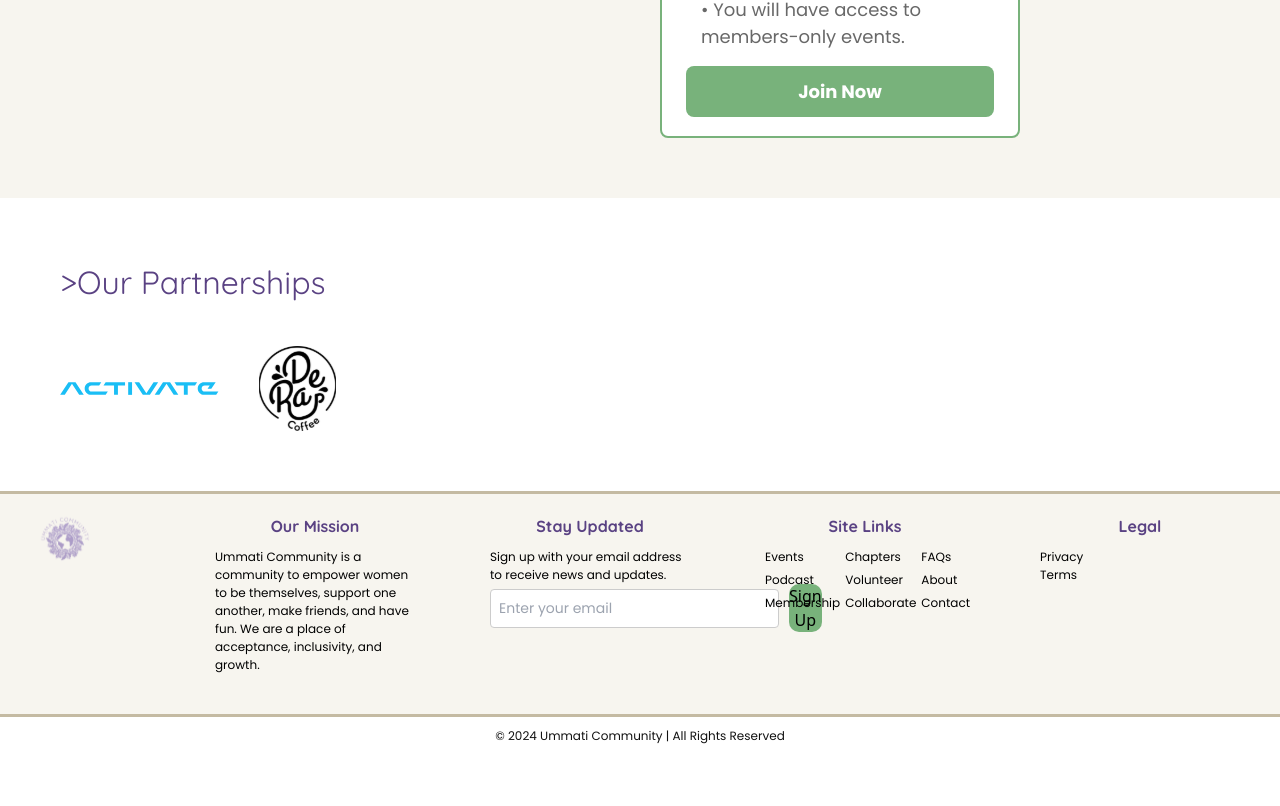
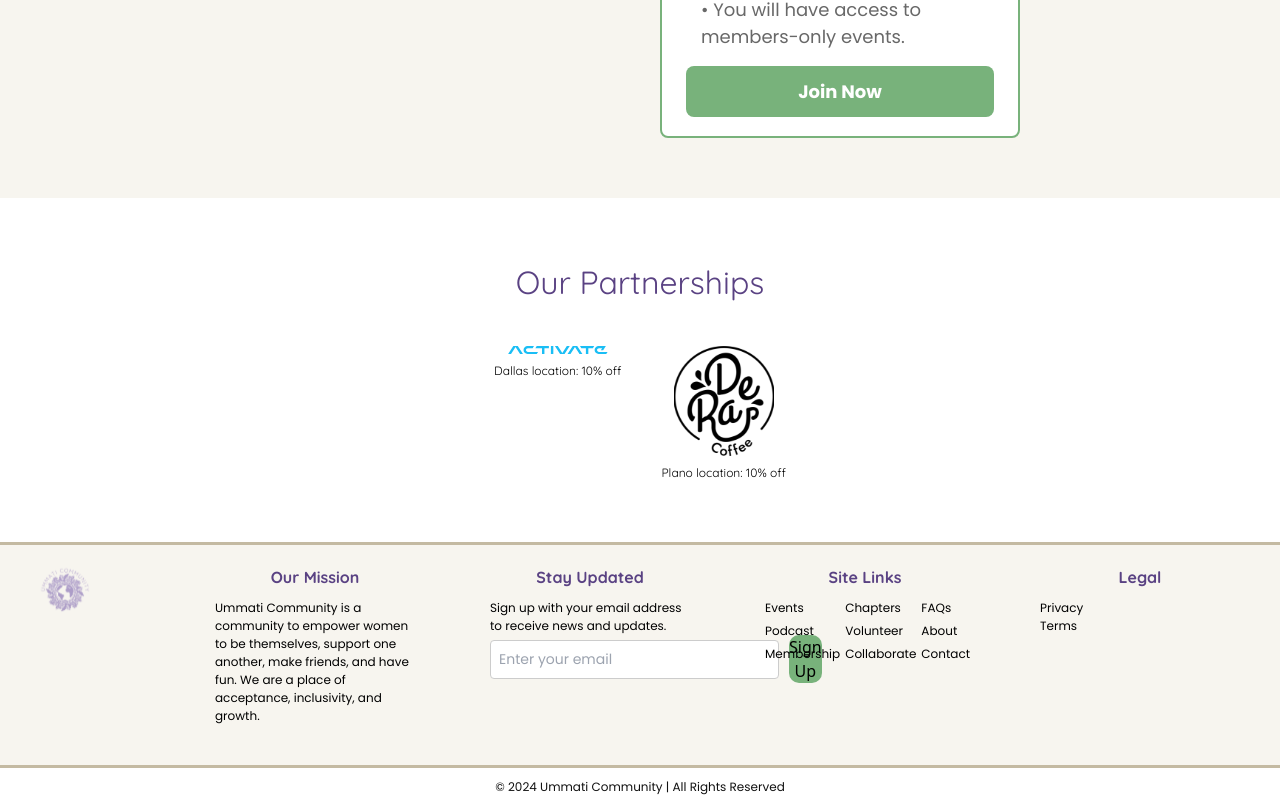
Before and after one commit to ekkomediaprojects/ummati-frontend, a React (Create React App) app: page /membership in a window 1280 px wide. Shown: the part 1090-1896 px from the top of the page. Before the commit the page ends 1845 px from the top, so only its background shows below. Built offline with nearby package versions, Linux system fonts and the light colour scheme.

Commit message:
PARTNERSHIP section content edits

```diff
--- a/src/pages/Membership.js
+++ b/src/pages/Membership.js
@@ -56,14 +56,19 @@ const Membership = () => (
             </div>
         </div>
 
+        {/* Partnership Section */}
         <div style={styles.partnershipSection}>
-            <h2 style={styles.partnershipTitle}>>Our Partnerships</h2>
+            <h2 style={styles.partnershipTitle}>Our Partnerships</h2>
             <div style={styles.partnershipLogos}>
-                <img src={activateLogo} alt="Activate Logo" />
-                <img src={deRaCoffeeLogo} alt="deRa Coffee Logo" />
+                <div style={styles.logoContainer}>
+                    <img src={activateLogo} alt="Activate Logo" style={styles.logoImage} />
+                    <div style={styles.logoCaption}>Dallas location: 10% off</div>
+                </div>
+                <div style={styles.logoContainer}>
+                    <img src={deRaCoffeeLogo} alt="deRa Coffee Logo" style={styles.logoImage} />
+                    <div style={styles.logoCaption}>Plano location: 10% off</div>
+                </div>
             </div>
-
-
         </div>
         <Footer />
     </div>
@@ -177,11 +182,39 @@ const styles = {
         justifyContent: 'center',
     },
 
+    partnershipSection: {
+        background: '#white',
+        padding: '60px 60px',
+        textAlign: 'center',
+    },
+    partnershipTitle: {
+        color: '#5A4283',
+        fontSize: '32px',
+        fontFamily: 'Quicksand',
+        fontWeight: '500',
+        marginBottom: '40px',
+    },
     partnershipLogos: {
         display: 'flex',
+        justifyContent: 'center',
         gap: '40px',
-        justifyContent: 'left',
-        marginTop: '40px',
+    },
+    logoContainer: {
+        display: 'flex',
+        flexDirection: 'column',
+        alignItems: 'center',
+    },
+    logoImage: {
+        width: '100px', // Adjusted as needed
+        height: 'auto',
+    },
+    logoCaption: {
+        color: 'black',
+        fontSize: '12px',
+        fontFamily: 'Quicksand',
+        fontWeight: '500',
+        marginTop: '8px',
+        textAlign: 'center',
     },
 };
 
```
